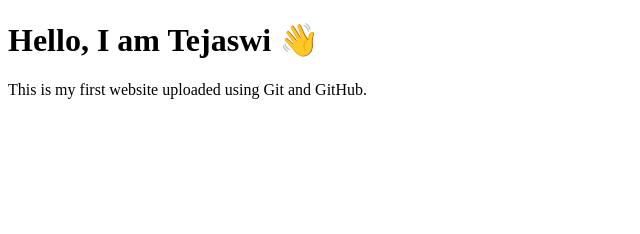
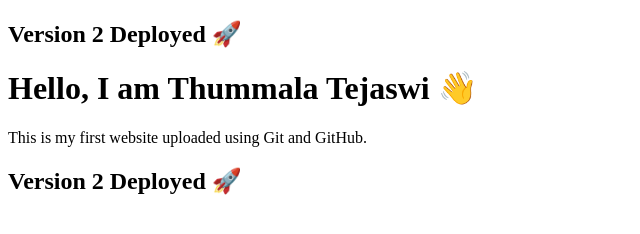
Before and after one commit to Tejaswithummala/my_website, a plain HTML site: page index.html in a window 1280 px wide. Shown: the whole page, without its empty margins (0-640 px from the left). Drawn offline with Linux system fonts and the light colour scheme.

Commit message:
Version 2 update

```diff
--- a/index.html
+++ b/index.html
@@ -3,8 +3,8 @@
 <head>
     <title>My First DevOps Website</title>
 </head>
-<body>
-    <h1>Hello, I am Tejaswi 👋</h1>
+<h2>Version 2 Deployed 🚀</h2>
+    <h1>Hello, I am Thummala Tejaswi 👋</h1>
     <p>This is my first website uploaded using Git and GitHub.</p>
-</body>
+<h2>Version 2 Deployed 🚀</h2>
 </html>
```
